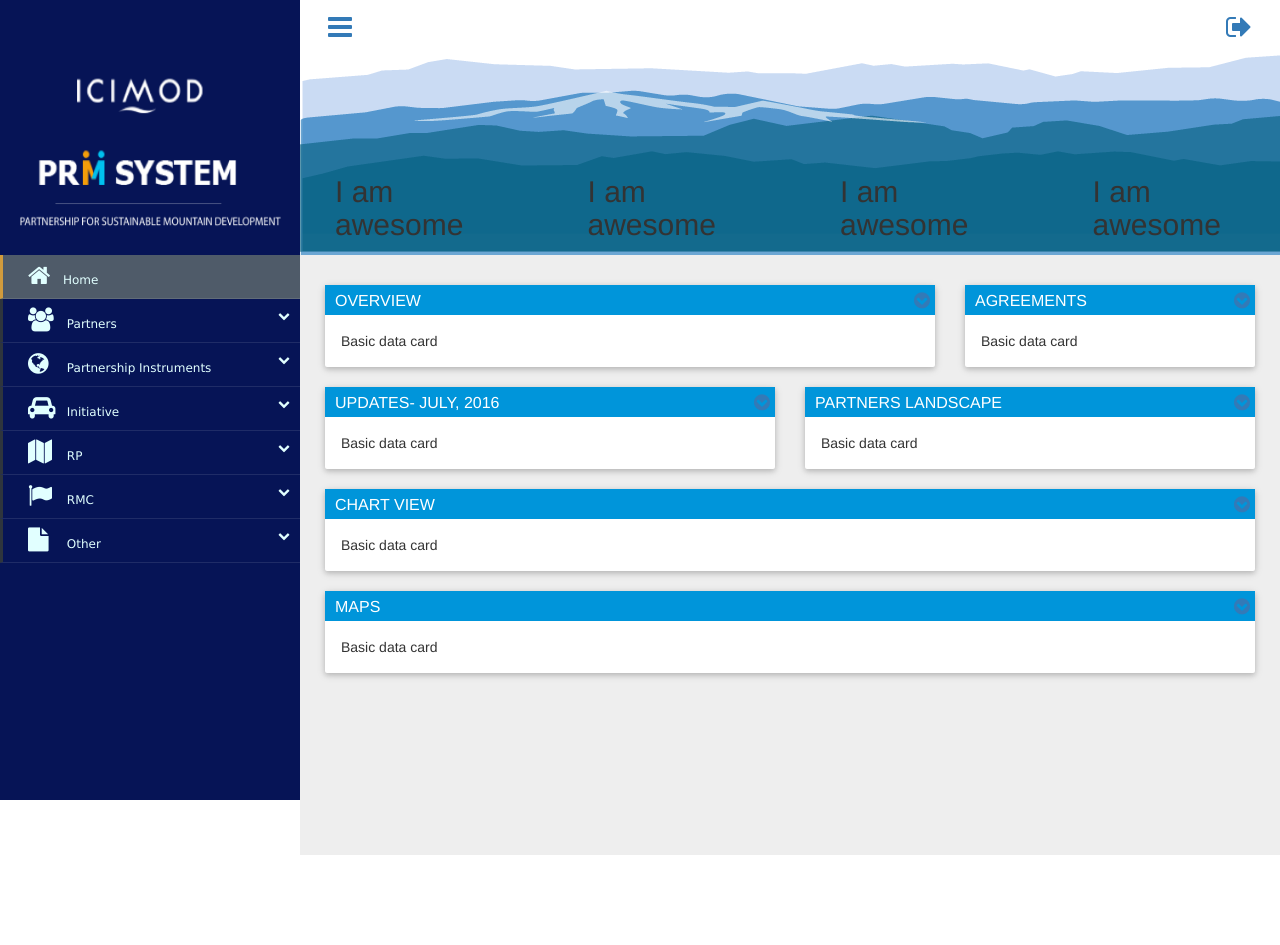
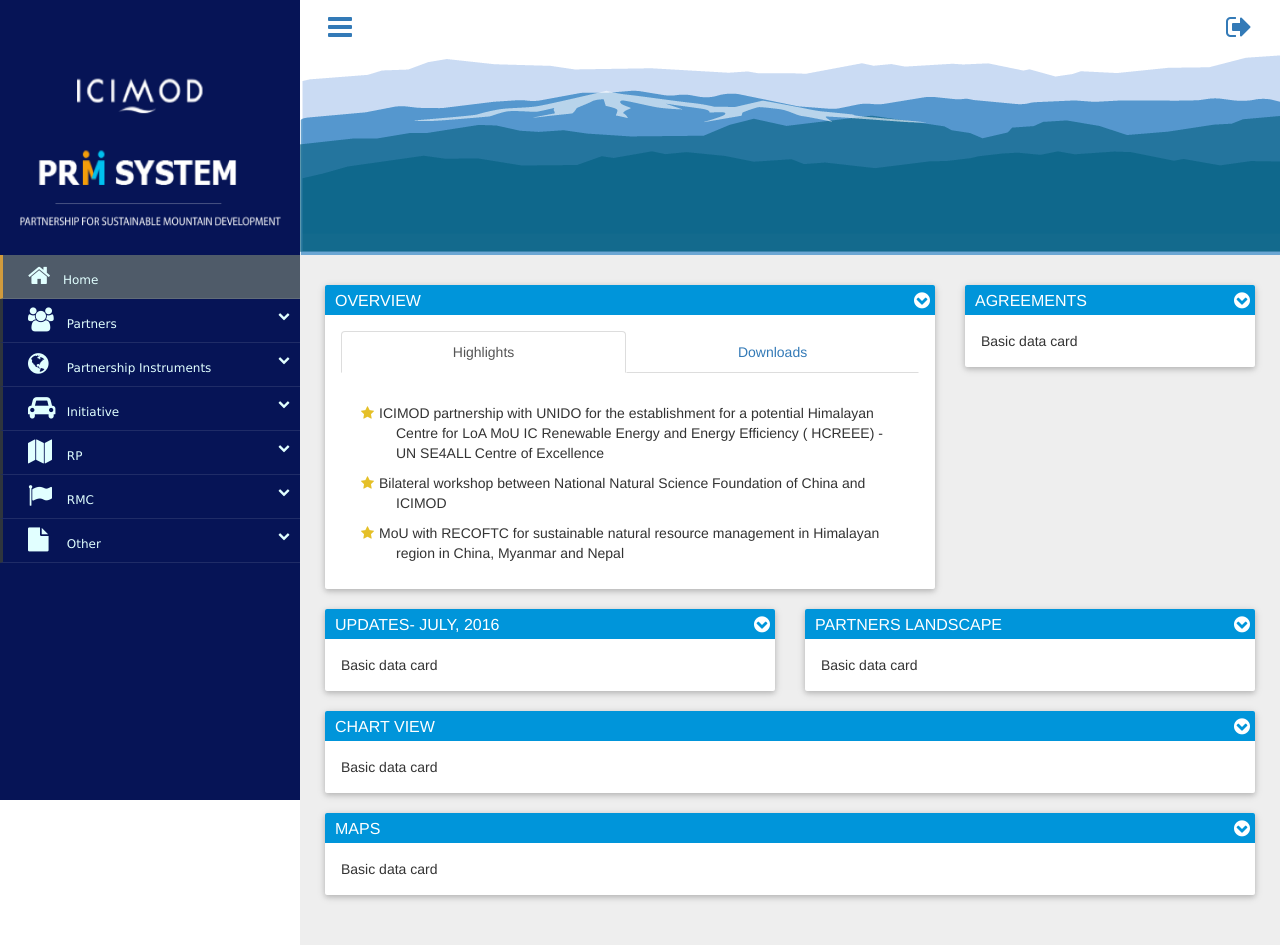
Before and after one commit to bikuz/ICIMOD-PRM.NET, an ASP.NET MVC app: page / in a window 1280 px wide. Before the commit the page ends 855 px from the top, so only its background shows below. Run offline with ASP.NET Core 8 and stand-ins for ASP.NET MVC 5, Linux system fonts and the light colour scheme; the project's own start-up code is not run, and a stand-in starts its controllers and pages; some libraries are stand-ins or nearby versions.

Commit message:
Added overview-highlight card with data and CSS properties

```diff
--- a/prm/Content/Site.css
+++ b/prm/Content/Site.css
@@ -298,7 +298,7 @@
   background-clip: padding-box;
   z-index: 1;
   background-color: white;
-
+  overflow: hidden;
 
 }
 .card span.card-title {
@@ -342,6 +342,21 @@
 .card .card-content p {
   margin: 0;
   color: inherit;
+}
+.card .card-content #highlights ul {
+  list-style-type: none;
+}
+.card .card-content #highlights li {
+  padding-top: 10px;
+}
+.card .card-content #highlights li:before {
+
+font-family: 'FontAwesome';
+content: '\f005';
+margin:0 5px 0 -35px;
+color: #e5c028;
+}
+
 }
 .card .card-content span.card-title {
   line-height: 48px;
--- a/prm/Views/Home/Index.cshtml
+++ b/prm/Views/Home/Index.cshtml
@@ -8,16 +8,16 @@
     <div class="row">
 
         <div class="col-md-3 col-sm-3 col-xs-3" style="padding-top: 100px; padding-left: 50px;">
-            <h2>I am awesome</h2>
+
         </div>
         <div class="col-md-3 col-sm-3 col-xs-3" style="padding-top: 100px; padding-left: 50px;">
-            <h2>I am awesome</h2>
+
         </div>
         <div class="col-md-3 col-sm-3 col-xs-3" style="padding-top: 100px; padding-left: 50px;">
-            <h2>I am awesome</h2>
+
         </div>
         <div class="col-md-3 col-sm-3 col-xs-3" style="padding-top: 100px; padding-left: 50px;">
-            <h2>I am awesome</h2>
+
         </div>
 
 
@@ -37,11 +37,34 @@
                     <div class="card-header">
                     <!--Card Title-->
                         <span class="card-title">Overview</span>
-                        <span class="cardButton"><a href="#" class="cardCollapseLink" id="card-1"><i class="fa fa-chevron-circle-down fa-lg fa-bold" aria-hidden="true"></i></a></span>
+                        <span class="cardButton"><a href="#" class="cardCollapseLink" id="card-1"><i class="fa fa-chevron-circle-down fa-lg fa-bold" style="color:#ffffff;" aria-hidden="true"></i></a></span>
                     </div>
 
                     <div class="card-content">
-                        <p>Basic data card</p>
+                        <!-- Nav tabs -->
+                        <ul class="nav nav-tabs nav-justified" role="tablist">
+                             <li role="presentation" class="active"><a href="#highlights" aria-controls="home" role="tab" data-toggle="tab">Highlights</a></li>
+                             <li role="presentation"><a href="#downloads" aria-controls="profile" role="tab" data-toggle="tab">Downloads</a></li>
+                        </ul>
+                        <br>
+                    <!-- Tab panes -->
+                     <div class="tab-content">
+                        <div role="tabpanel" class="tab-pane active" id="highlights">
+                        <div class="container-fluid">
+                        <ul>
+                        <li>ICIMOD partnership with UNIDO for the establishment for a potential Himalayan Centre for LoA MoU IC
+                        Renewable Energy and Energy Efficiency ( HCREEE) - UN SE4ALL Centre of Excellence
+                        </li>
+                        <li>Bilateral workshop between National Natural Science Foundation of China and ICIMOD</li>
+                        <li>MoU with RECOFTC for sustainable natural resource management in Himalayan region in China, Myanmar and Nepal</li>
+                        </ul>
+                        </div>
+
+
+                        </div>
+                        <div role="tabpanel" class="tab-pane" id="downloads">Downloads</div>
+                    </div>
+
                     </div>
 
                 </div>
@@ -53,7 +76,7 @@
                     <div class="card-header">
                     <!--Card Title-->
                         <span class="card-title">Agreements</span>
-                        <span class="cardButton"><a href="#" class="cardCollapseLink" id="card-2"><i class="fa fa-chevron-circle-down fa-lg fa-bold" aria-hidden="true"></i></a></span>
+                        <span class="cardButton"><a href="#" class="cardCollapseLink" id="card-2"><i class="fa fa-chevron-circle-down fa-lg fa-bold" style="color:#ffffff;" aria-hidden="true"></i></a></span>
                     </div>
 
                     <div class="card-content">
@@ -70,7 +93,7 @@
                     <div class="card-header">
                     <!--Card Title-->
                         <span class="card-title">Updates- July, 2016</span>
-                        <span class="cardButton"><a href="#" class="cardCollapseLink" id="card-3"><i class="fa fa-chevron-circle-down fa-lg fa-bold" aria-hidden="true"></i></a></span>
+                        <span class="cardButton"><a href="#" class="cardCollapseLink" id="card-3"><i class="fa fa-chevron-circle-down fa-lg fa-bold" style="color:#ffffff;" aria-hidden="true"></i></a></span>
                     </div>
 
                     <div class="card-content">
@@ -86,7 +109,7 @@
                     <div class="card-header">
                     <!--Card Title-->
                         <span class="card-title">Partners Landscape</span>
-                        <span class="cardButton"><a href="#" class="cardCollapseLink" id="card-4"><i class="fa fa-chevron-circle-down fa-lg fa-bold" aria-hidden="true"></i></a></span>
+                        <span class="cardButton"><a href="#" class="cardCollapseLink" id="card-4"><i class="fa fa-chevron-circle-down fa-lg fa-bold" style="color:#ffffff;" aria-hidden="true"></i></a></span>
                     </div>
 
                     <div class="card-content">
@@ -102,7 +125,7 @@
                     <div class="card-header">
                      <!--Card Title-->
                         <span class="card-title">Chart View</span>
-                        <span class="cardButton"><a href="#" class="cardCollapseLink" id="card-5"><i class="fa fa-chevron-circle-down fa-lg fa-bold" aria-hidden="true"></i></a></span>
+                        <span class="cardButton"><a href="#" class="cardCollapseLink" id="card-5"><i class="fa fa-chevron-circle-down fa-lg fa-bold" style="color:#ffffff;" aria-hidden="true"></i></a></span>
                     </div>
 
                     <div class="card-content">
@@ -118,7 +141,7 @@
                     <div class="card-header">
                      <!--Card Title-->
                         <span class="card-title">Maps</span>
-                        <span class="cardButton"><a href="#" class="cardCollapseLink" id="card-6"><i class="fa fa-chevron-circle-down fa-lg fa-bold" aria-hidden="true"></i></a></span>
+                        <span class="cardButton"><a href="#" class="cardCollapseLink" id="card-6"><i class="fa fa-chevron-circle-down fa-lg fa-bold" style="color:#ffffff;" aria-hidden="true"></i></a></span>
                     </div>
 
                     <div class="card-content">
--- a/prm/Views/Shared/_Layout.cshtml
+++ b/prm/Views/Shared/_Layout.cshtml
@@ -286,10 +286,10 @@
                 e.preventDefault();
 
                 var id = '#' + e.currentTarget.id + '-main';
-                if ($(id).height() === 300) {
+                if ($(id).height() === 100) {
                     autoHeightAnimate($(id), 500);
                 } else {
-                     $(id).animate({height: "300px"}, 500);
+                     $(id).animate({height: "100px"}, 500);
                 }
 
 
```
